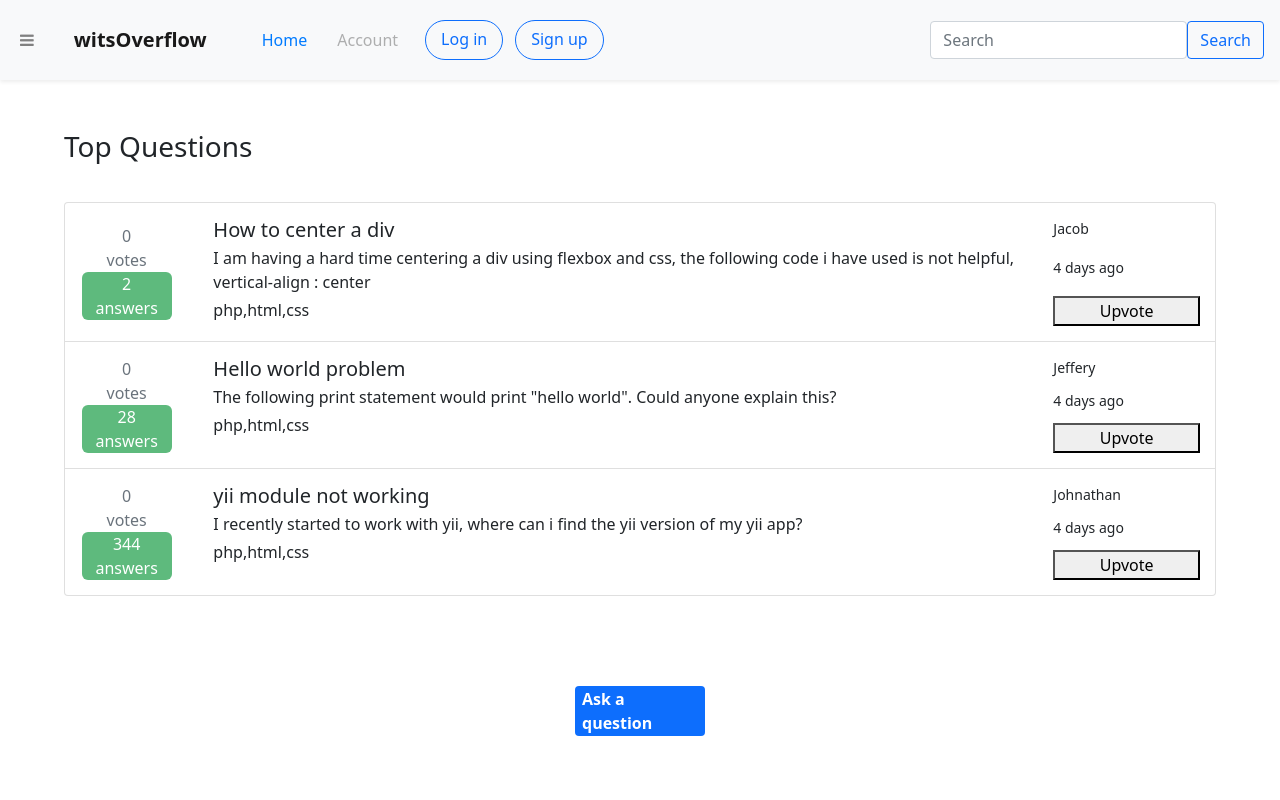
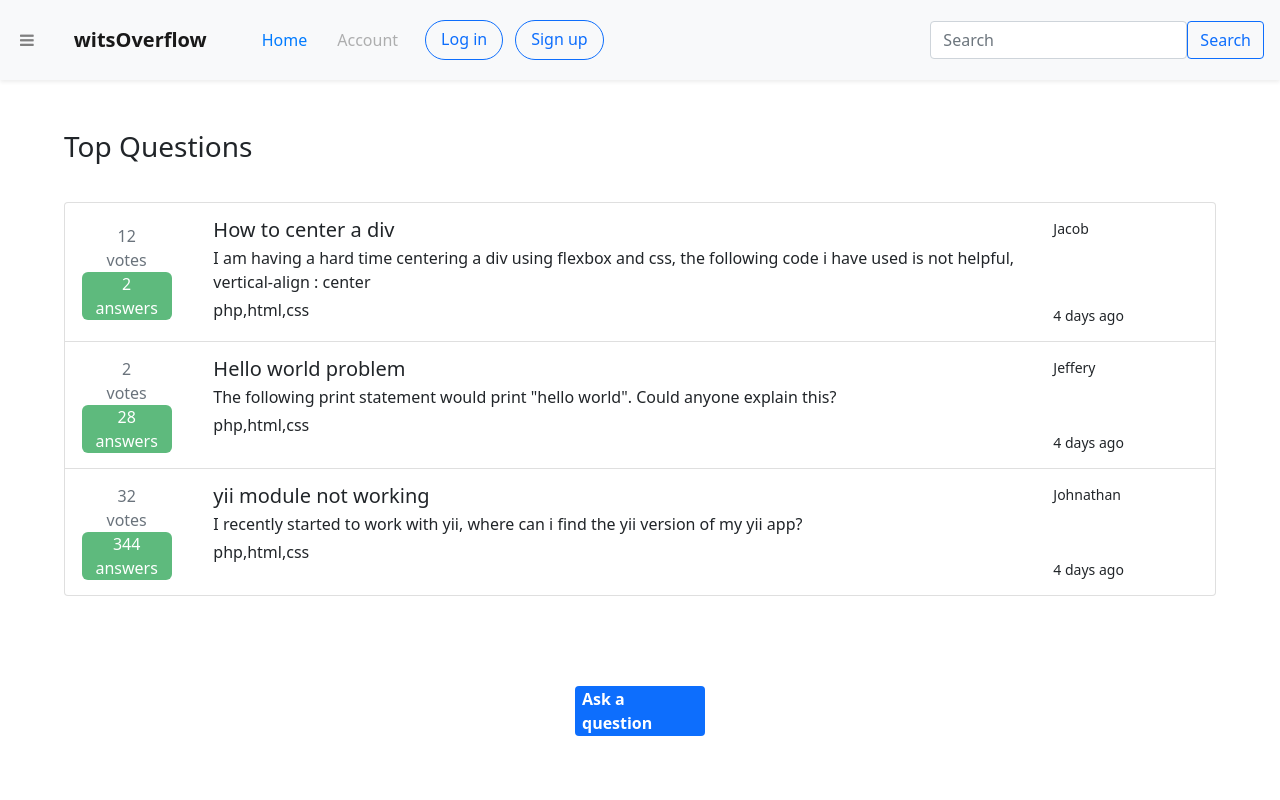
Before and after one commit to 2103562/witsOverflow, a Vue app: page / in a window 1280 px wide. Shown: the top 800 px of the page. Built offline with nearby package versions, Linux system fonts and the light colour scheme; no server answers.

Commit message:
Revert "Vote button stage 1"
This reverts commit 13cc5ece1b79559429fb7846e646fd0166b21370.

```diff
--- a/src/components/Home.vue
+++ b/src/components/Home.vue
@@ -4,10 +4,8 @@ export default {
     name : 'Home',
     data(){
         return{
-            voter:0,
-
             questions : [
-                {   voteid:0,
+                {
                     votes : 12,
                     answers : 2,
                     heading :'How to center a div',
@@ -17,7 +15,7 @@ export default {
                     tags : 'php,html,css',
                     id : 1
                 },
-                {   voteid:1,
+                {
                     votes : 2,
                     answers : 28,
                     heading :'Hello world problem',
@@ -28,7 +26,6 @@ export default {
                     id : 2
                 },
                 {
-                    voteid:2,
                     votes : 32,
                     answers : 344,
                     heading :'yii module not working',
@@ -37,11 +34,8 @@ export default {
                     user : 'Johnathan',
                     tags : 'php,html,css',
                     id : 3
-                },
-
-            ],
-
-
+                }
+            ]
         }
     },
     methods:{
@@ -70,14 +64,7 @@ export default {
              })
 
 
-        },
-
-
-
-
-
-    },
-    compute:{
+        }
 
     },
     mounted(){
@@ -95,7 +82,7 @@ export default {
                 <a v-for="question in questions" :key="question.id" class="list-group-item list-group-item-action d-flex flex-row">
                     <div class="buttons-container d-flex flex-column col-1">
                         <div class="votes-container">
-                                <p>{{voter}}</p>
+                                <p>{{question.votes}}</p>
                                 <p>votes</p>
 
                         </div>
@@ -116,13 +103,6 @@ export default {
                     <div class="d-flex flex-column col justify-content-between">
                         <small>{{question.user}}</small>
                         <small>{{question.time}}</small>
-
-
-                              <button @click="voter++">Upvote</button>
-
-
-
-
                     </div>
 
                 </a>
@@ -147,8 +127,6 @@ export default {
                         <div class="votes-container">
                                 <p>{{question.votes}}</p>
                                 <p>votes</p>
-
-
 
                         </div>
 
```
